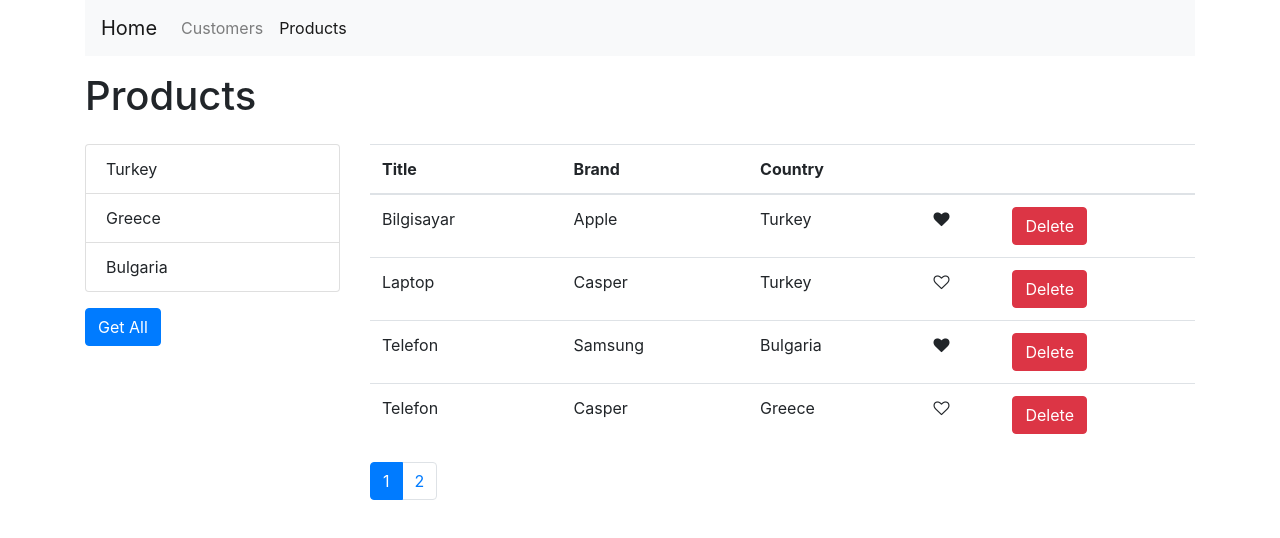
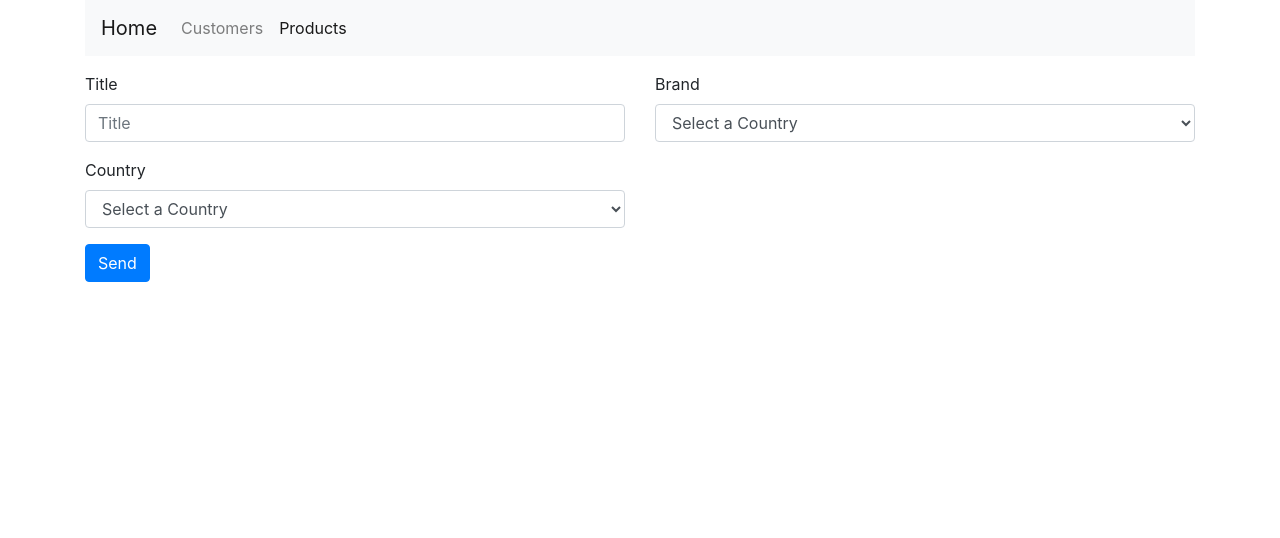
Before and after one commit to mertdiker723/customer-product-reusabilityWithComponent, a React (Create React App) app: page /products/new in a window 1280 px wide. Shown: the top 538 px of the page. Built offline with nearby package versions, Linux system fonts and the light colour scheme.

Commit message:
refactor

```diff
--- a/src/App.js
+++ b/src/App.js
@@ -8,6 +8,7 @@ import NotFound from './components/Not-Found';
 import CustomerForm from './components/CustomerForm';
 import 'react-toastify/dist/ReactToastify.css';
 import './App.css';
+import ProductForm from './components/ProductForm';
 class App extends Component {
   render() {
     return (
@@ -19,7 +20,8 @@ class App extends Component {
             <Route path="/customers" exact component={Customers} />
             <Route path="/customers/:id" exact component={CustomerForm} />
             <Route path="/customers/new" exact component={CustomerForm} />
-            <Route path="/products" component={Products} />
+            <Route path="/products" exact component={Products} />
+            <Route path="/products/new" exact component={ProductForm} />
             <Route path="/not-found" component={NotFound} />
             <Redirect to="/not-found" component={NotFound} />
           </Switch>
--- /dev/null
+++ b/src/components/ProductForm.jsx
@@ -0,0 +1,64 @@
+import React from "react";
+import { getBrands } from "../services/fakeBrandService";
+import { getCountries } from "../services/fakeCountryService";
+import Joi from "joi-browser";
+import Form from "./common/Form";
+import { saveProduct } from "./../services/fakeProductService";
+
+class ProductForm extends Form {
+  constructor(props) {
+    super(props);
+    this.state = {
+      data: {
+        title: "",
+        brandId: "",
+        countryId: "",
+      },
+      errors: {},
+      brands: [],
+      countries: [],
+    };
+  }
+
+  schema = {
+    title: Joi.string().required().label("Title"),
+    brandId: Joi.number().required().label("Brand"),
+    countryId: Joi.string().required().label("Country"),
+  };
+
+  componentDidMount() {
+    this.setState({
+      brands: getBrands(),
+      countries: getCountries(),
+    });
+  }
+
+  submitItems = () => {
+    const { data } = this.state;
+    const { history } = this.props;
+    saveProduct(data);
+
+    history.push("/products");
+  };
+  render() {
+    const { brands, countries } = this.state;
+    return (
+      <React.Fragment>
+        <form onSubmit={this.onSubmit}>
+          <div className="row mt-3">
+            <div className="col-md-6">{this.inputRender("title", "Title")}</div>
+            <div className="col-md-6">
+              {this.selectRender("brandId", "Brand", brands)}
+            </div>
+            <div className="col-md-6">
+              {this.selectRender("countryId", "Country", countries)}
+            </div>
+          </div>
+          {this.buttonRender("Send")}
+        </form>
+      </React.Fragment>
+    );
+  }
+}
+
+export default ProductForm;
--- a/src/components/products.jsx
+++ b/src/components/products.jsx
@@ -4,6 +4,7 @@ import { getProducts } from "./../services/fakeProductService";
 import { getCountries } from "../services/fakeCountryService";
 import ProductsTable from "./ProductsTable";
 import _ from "lodash";
+import Button from "./common/Button";
 
 class Products extends Component {
   constructor(props) {
@@ -50,12 +51,14 @@ class Products extends Component {
   };
   render() {
     const { products, countries, selectedCountry } = this.state;
+    const { history, location, match } = this.props;
     const filteredProducts =
       selectedCountry && selectedCountry._id
         ? products.filter(
             (product) => product.country._id === selectedCountry._id
           )
         : products;
+
     return (
       <div>
         <h1>Products</h1>
@@ -74,6 +77,11 @@ class Products extends Component {
             </button>
           </div>
           <div className="col-md-9">
+            <Button
+              onClick={() => history.push("/products/new")}
+              className="btn btn-primary mb-3"
+              label={"Add New Products"}
+            />
             <ProductsTable
               data={filteredProducts}
               onLike={this.onLike}
--- a/src/services/fakeProductService.js
+++ b/src/services/fakeProductService.js
@@ -58,8 +58,8 @@ export function getProduct(id) {
 export function saveProduct(product) {
     let productInDb = products.find(m => m._id === product._id) || {};
     productInDb.title = product.title;
-    productInDb.country = countriesAPI.countries.find(g => g._id === product.countriesId);
-    productInDb.brand = brandsAPI.brands.find(b => b._id === product.brandId);
+    productInDb.country = countriesAPI.countries.find(g => g._id === product.countryId);
+    productInDb.brand = brandsAPI.brands.find(b => b._id === +product.brandId);
 
     if (!productInDb._id) {
         productInDb._id = Date.now().toString();
```
